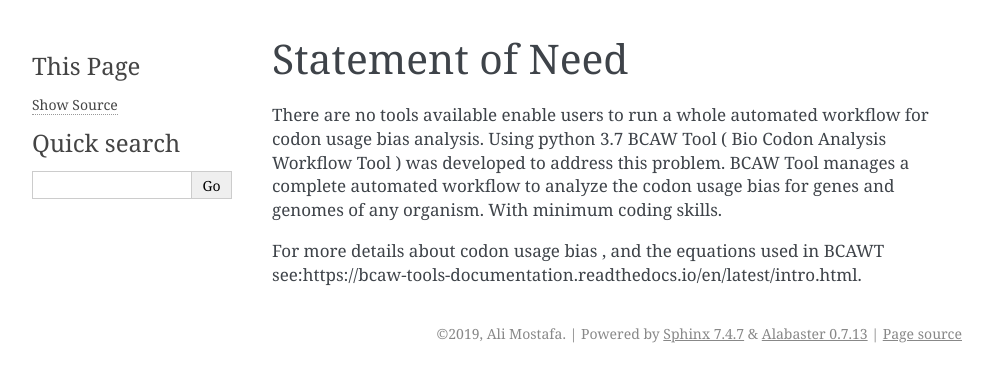
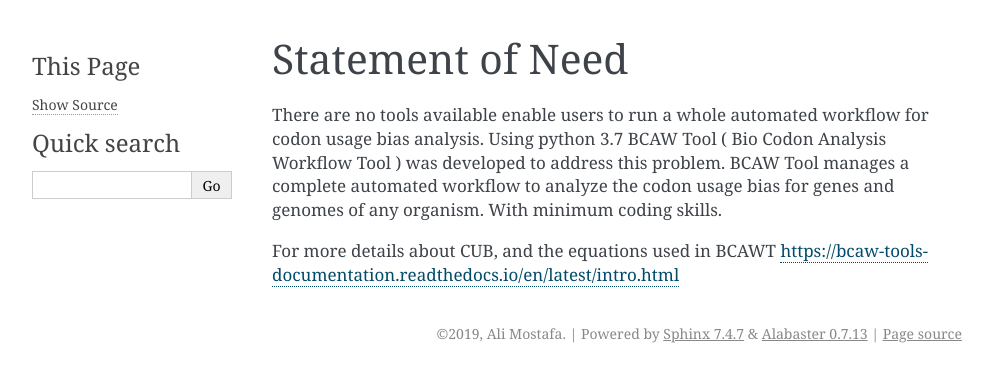
Before and after one commit to AliYoussef96/BCAW-Tool, a Sphinx documentation site: the page built from docs/statement.rst, in a window 1280 px wide. Shown: the top 382 px of the page, without its empty margins (148-1141 px from the left). Built offline with Sphinx 7.4.7, drawn with Linux system fonts in a browser that asks for light colours; pages that are not in the unit, such as notebooks, are missing from menus.

Commit message:
Update statement.rst

```diff
--- a/docs/statement.rst
+++ b/docs/statement.rst
@@ -1,7 +1,6 @@
 Statement of Need
 ==================
 
-There are no tools available enable users to run a whole automated workflow for codon usage bias analysis. Using python 3.7 BCAW Tool ( Bio Codon Analysis Workflow Tool ) was developed to address this problem.
-BCAW Tool manages a complete automated workflow to analyze the codon usage bias for genes and genomes of any organism. With minimum coding skills.
+There are no tools available enable users to run a whole automated workflow for codon usage bias analysis. Using python 3.7 BCAW Tool ( Bio Codon Analysis Workflow Tool ) was developed to address this problem. BCAW Tool manages a complete automated workflow to analyze the codon usage bias for genes and genomes of any organism. With minimum coding skills.
 
-For more details about  codon usage bias , and the equations used in BCAWT see:https://bcaw-tools-documentation.readthedocs.io/en/latest/intro.html.
+For more details about CUB, and the equations used in BCAWT https://bcaw-tools-documentation.readthedocs.io/en/latest/intro.html
```
